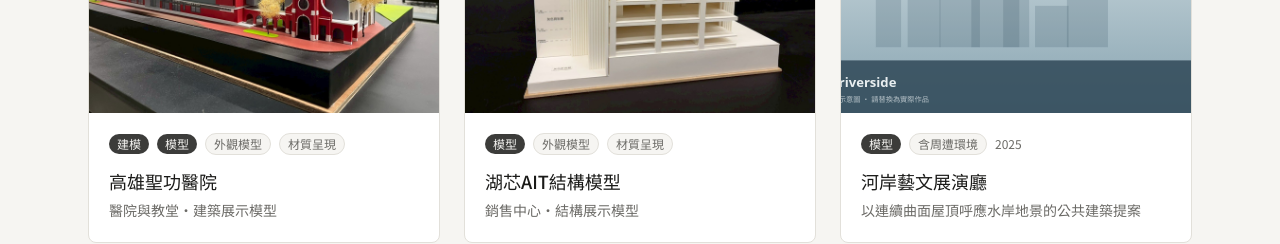
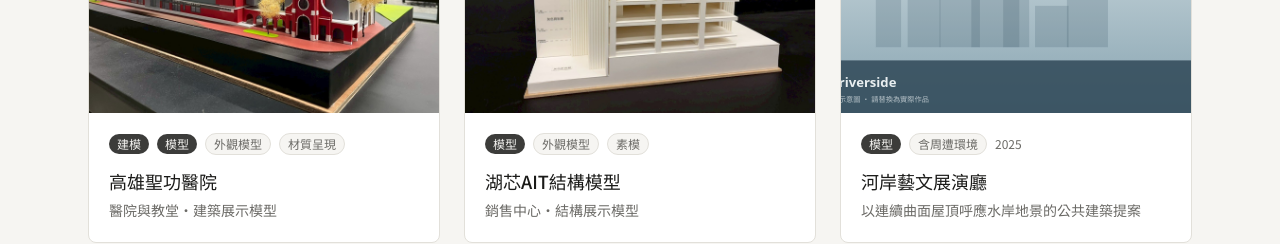
Before and after one commit to abc910928-ux/-Portfolio, a Next.js app: page / in a window 1280 px wide. Shown: the part 1320-1564 px from the top of the page. Built offline with nearby package versions, Linux system fonts and the light colour scheme.

Commit message:
湖芯AIT 細分主題：材質呈現改為素模
Co-Authored-By: Claude Opus 4.8 <noreply@anthropic.com>

```diff
--- a/data/projects.ts
+++ b/data/projects.ts
@@ -209,7 +209,7 @@ export const projects: Project[] = [
     title: "湖芯AIT結構模型",
     subtitle: "銷售中心・結構展示模型",
     group: "模型",
-    topic: ["外觀模型", "材質呈現"],
+    topic: ["外觀模型", "素模"],
     role: "模型製作",
     cover: "/projects/husin-1.jpg",
     gallery: [
```
